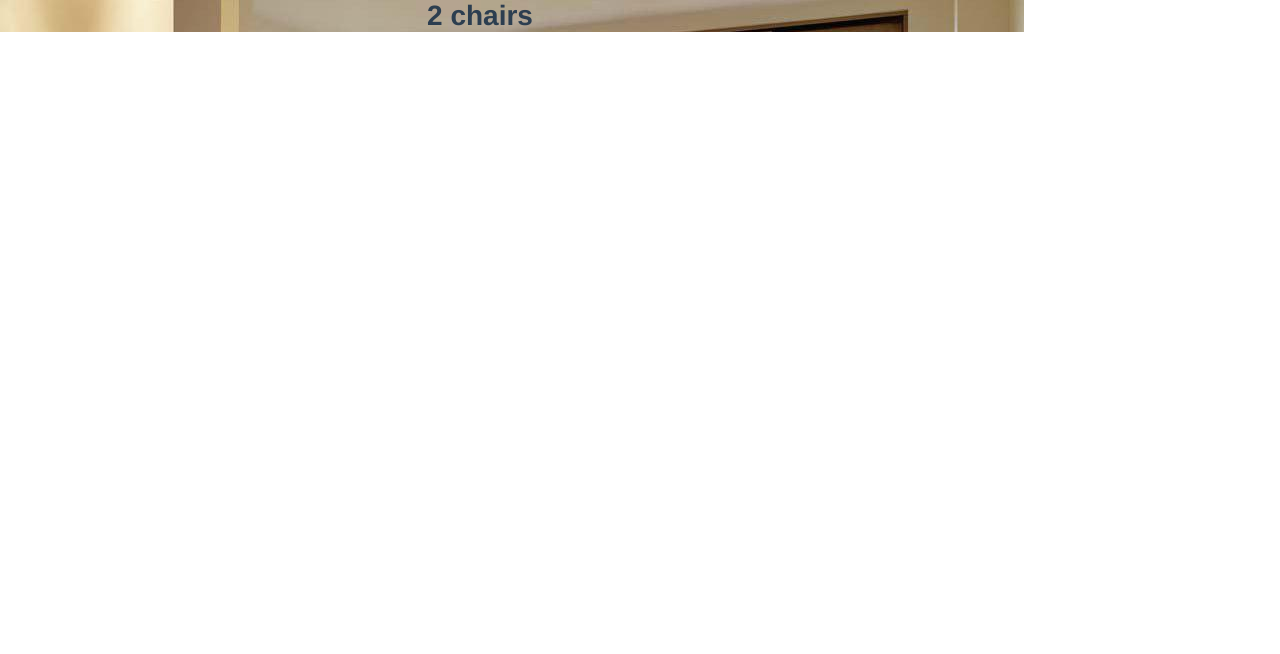
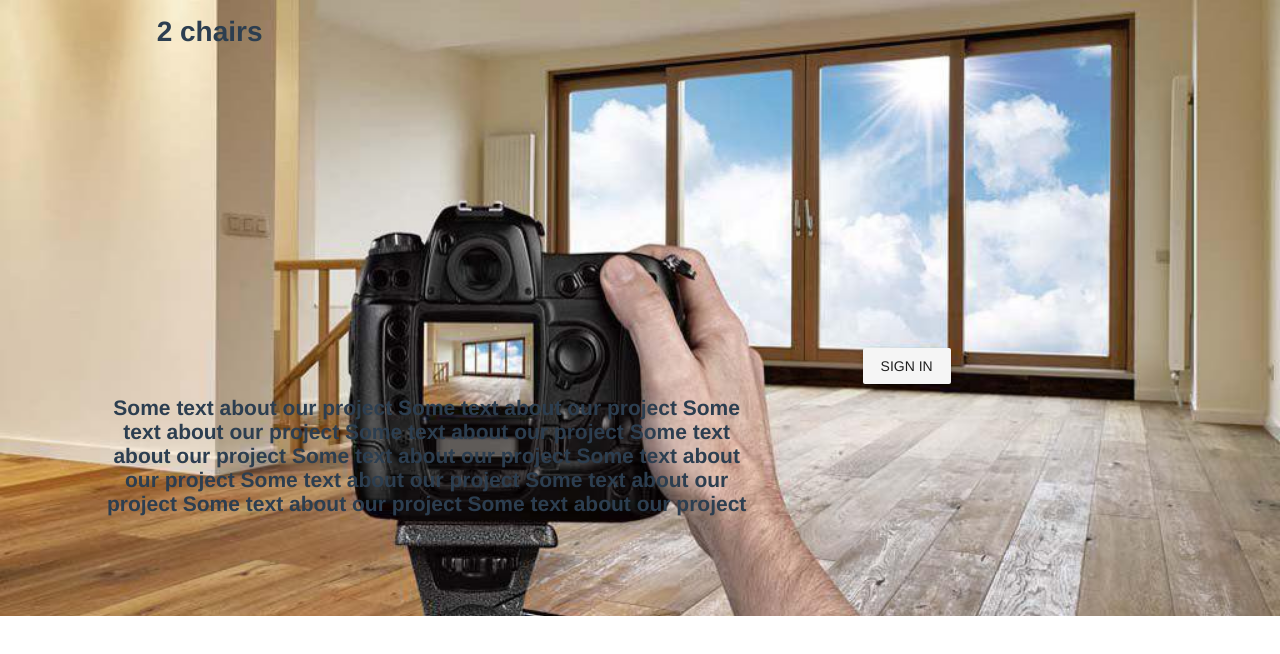
Before and after one commit to DDmitiy/2chairs-front, a Vue app: page /#/ in a window 1280 px wide. Shown: the top 654 px of the page. Built offline with nearby package versions, Linux system fonts and the light colour scheme.

Commit message:
hardcode on home page (gavnocode)

```diff
--- a/src/components/Home.vue
+++ b/src/components/Home.vue
@@ -2,8 +2,35 @@
   <v-layout>
     <v-flex xs12 id="bg">
       <v-layout row>
-        <v-flex xs7 offset-xs1>
-          <h1>2 chairs</h1>
+        <v-flex xs7 offset-xs1 pt-3>
+          <h1 style="float: left; padding-left: 50px">2 chairs</h1>
+        </v-flex>
+      </v-layout>
+      <v-layout row>
+        <v-flex xs6 offset-xs1 pt-5>
+          <h2 class="footer">
+            Some text about our project
+            Some text about our project
+            Some text about our project
+            Some text about our project
+            Some text about our project
+            Some text about our project
+            Some text about our project
+            Some text about our project
+            Some text about our project
+            Some text about our project
+            Some text about our project
+          </h2>
+        </v-flex>
+        <v-flex xs1 offset-xs1>
+          <v-btn
+            class="footer"
+          >
+            Sign In
+          </v-btn>
+        </v-flex>
+        <v-flex xs1>
+
         </v-flex>
       </v-layout>
     </v-flex>
@@ -19,6 +46,10 @@
 <style scoped>
   #bg{
     background-image: url('/static/bg_2chair.jpg');
-    width: 98%;
+    background-size: 100%;
+  }
+  .footer{
+    margin-top: 300px;
+    margin-bottom: 100px;
   }
 </style>
--- a/src/components/Profile.vue
+++ b/src/components/Profile.vue
@@ -1,7 +1,8 @@
 <template>
   <v-layout>
+    <v-layout row wrap>
 
-
+    </v-layout>
   </v-layout>
 </template>
 
--- a/src/components/SignUp.vue
+++ b/src/components/SignUp.vue
@@ -60,7 +60,7 @@
     methods: {
       submit() {
         if (this.$refs.form.validate()) {
-          axios.post('/api/auth/register', {
+          axios.post('/api/register', {
             name: this.name,
             companyname: this.companyname,
             cities: this.cities,
```
